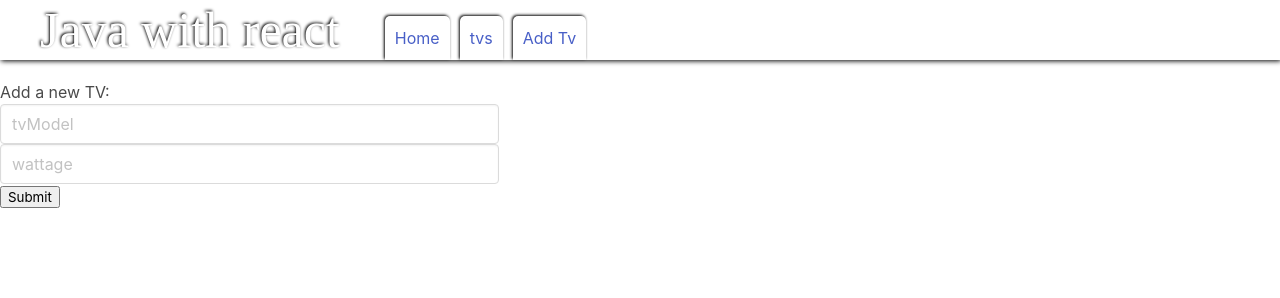
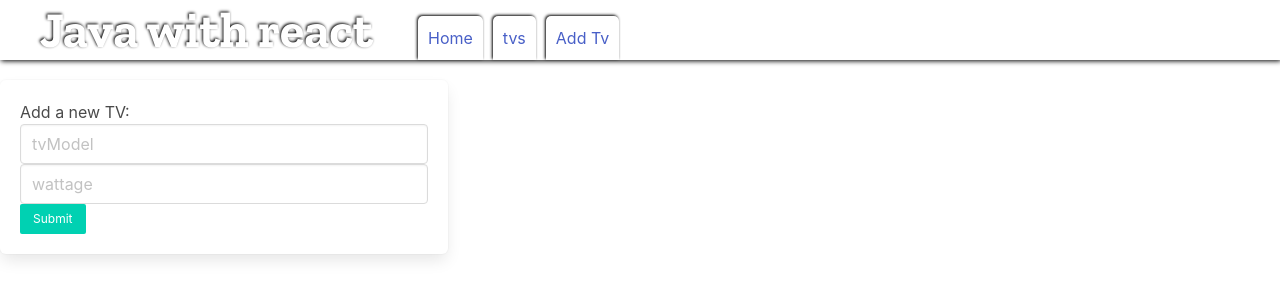
Before and after one commit to jonsey247/React-FrontEnd-with-Java, a React app: page /newtv in a window 1280 px wide. Built offline with nearby package versions, Linux system fonts and the light colour scheme.

Commit message:
bulma added and more css styling in components

```diff
--- a/public/style.css
+++ b/public/style.css
@@ -1,4 +1,6 @@
- nav {
+@import url('https://fonts.googleapis.com/css?family=Open+Sans|Zilla+Slab:700');
+
+nav {
    display:flex;
    flex-flow: row nowrap;
    justify-content: flex-start;
@@ -34,7 +36,7 @@
    text-shadow: -1px -1px 3px #000;
  }
 
- /* ArticlePage  */
+ /* tvPage  */
 
 .IndervidualTv {
   font-size: 20px;
@@ -45,15 +47,10 @@
 }
 
 
-.newTv {
-  width:39%;
+.box {
+  width:35%;
   display:flex;
   flex-flow: column nowrap;
   justify-content: space-between;
-  align-items: flex-start;
+  align-items: center;
 }
-
-.newTv form {
-  margin:0;
-  padding:0;
-}
--- a/src/actions/actions.js
+++ b/src/actions/actions.js
@@ -83,7 +83,7 @@ export function addTv (data) {
                 console.log('new tv res: ', res);
             })
             .catch(err => {
-                console.log(err);
+                alert(err.response.data.errors[0].defaultMessage);
                 dispatch(addTvError(err));
             });
     };
--- a/src/components/IndervidualTv.js
+++ b/src/components/IndervidualTv.js
@@ -12,7 +12,7 @@ class IndervidualTv extends React.Component {
 
     render () {
         return (
-            <div className="columns">
+            <div className="box">
                 <div className="column is-three-quarters" id='IndervidualTv'>
                     <TvTitleBar
                         model={this.props.selectedTvs.tvModel}
--- a/src/components/NewTv.js
+++ b/src/components/NewTv.js
@@ -10,12 +10,12 @@ class NewTv extends React.Component {
     }
     render () {
         return (
-            <div className="newTv">
+            <div className="box">
                 <h3>Add a new TV:</h3>
                 <form onSubmit={this.handleSubmit}>
                     <input id="tvModel-input" className="input" type="text" placeholder="tvModel" />
                     <input id="wattage-input" className="input" type="number" placeholder="wattage" />
-                    <button className="submitButton" type="submit">
+                    <button className="button is-primary button is-small">
                         Submit
                     </button>
                 </form>
```
Also changed, not shown: package.json (+7 -6 lines).
